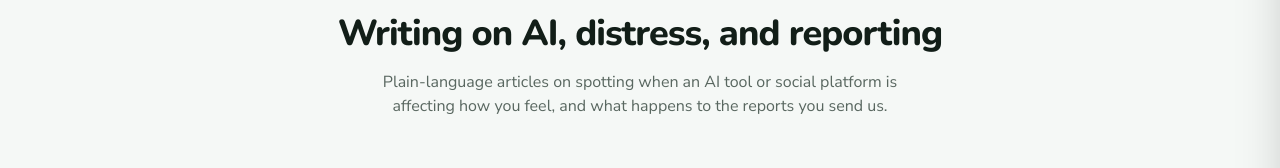
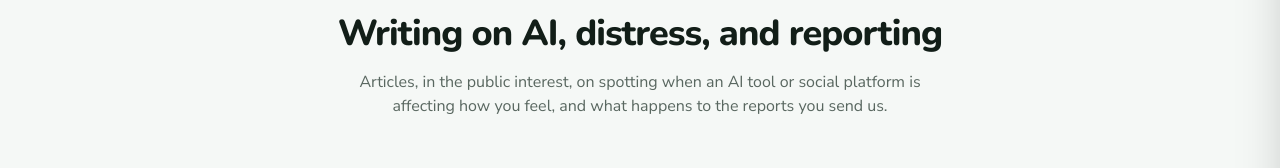
Before and after one commit to Aijwerkingen/aijwerkingen.github.io, a Next.js app: page /blog in a window 1280 px wide. Shown: the part 144-312 px from the top of the page. Built offline with nearby package versions, Linux system fonts and the light colour scheme; no server answers; what marked-gfm-heading-id would draw is missing.

Commit message:
rephrase

```diff
--- a/src/app/blog/page.tsx
+++ b/src/app/blog/page.tsx
@@ -51,7 +51,7 @@ export default function BlogIndexPage() {
             Writing on AI, distress, and reporting
           </h1>
           <p className="mx-auto mt-4 max-w-xl text-pretty text-ink-soft">
-            Plain-language articles on spotting when an AI tool or social
+            Articles, in the public interest, on spotting when an AI tool or social
             platform is affecting how you feel, and what happens to the reports
             you send us.
           </p>
--- a/src/app/llms.txt/route.ts
+++ b/src/app/llms.txt/route.ts
@@ -22,7 +22,7 @@ export function GET(): Response {
     ["/how-it-works", "How reporting works", "step-by-step of what happens to a report."],
     ["/about", "About us", "who we are, our mission, and governance."],
     ["/faq", "FAQ", "common questions with direct answers."],
-    ["/blog", "Blog", "plain-language articles on distress linked to AI tools and social media, and what the reports reveal."],
+    ["/blog", "Blog", "Articles, in the public interest, on distress linked to AI tools and social media, and what the reports reveal."],
     ["/helplines", "Crisis helplines", "immediate support lines — this site is not itself a crisis service."],
     ["/contact", "Contact", "how to reach us (not for emergencies)."],
   ];
@@ -33,10 +33,10 @@ export function GET(): Response {
   // join the map on the same flag that lets them into the sitemap.
   const legalPages: Array<[string, string, string]> = siteConfig.legal.approved
     ? [
-        ["/privacy", "Privacy statement", "how personal and health data is handled (GDPR)."],
-        ["/accessibility", "Accessibility statement", "WCAG 2.2 AA conformance."],
-        ["/terms", "Terms & disclaimer", "not a crisis service; emergency guidance."],
-      ]
+      ["/privacy", "Privacy statement", "how personal and health data is handled (GDPR)."],
+      ["/accessibility", "Accessibility statement", "WCAG 2.2 AA conformance."],
+      ["/terms", "Terms & disclaimer", "not a crisis service; emergency guidance."],
+    ]
     : [];
 
   const link = ([path, label, note]: [string, string, string]) =>
```
